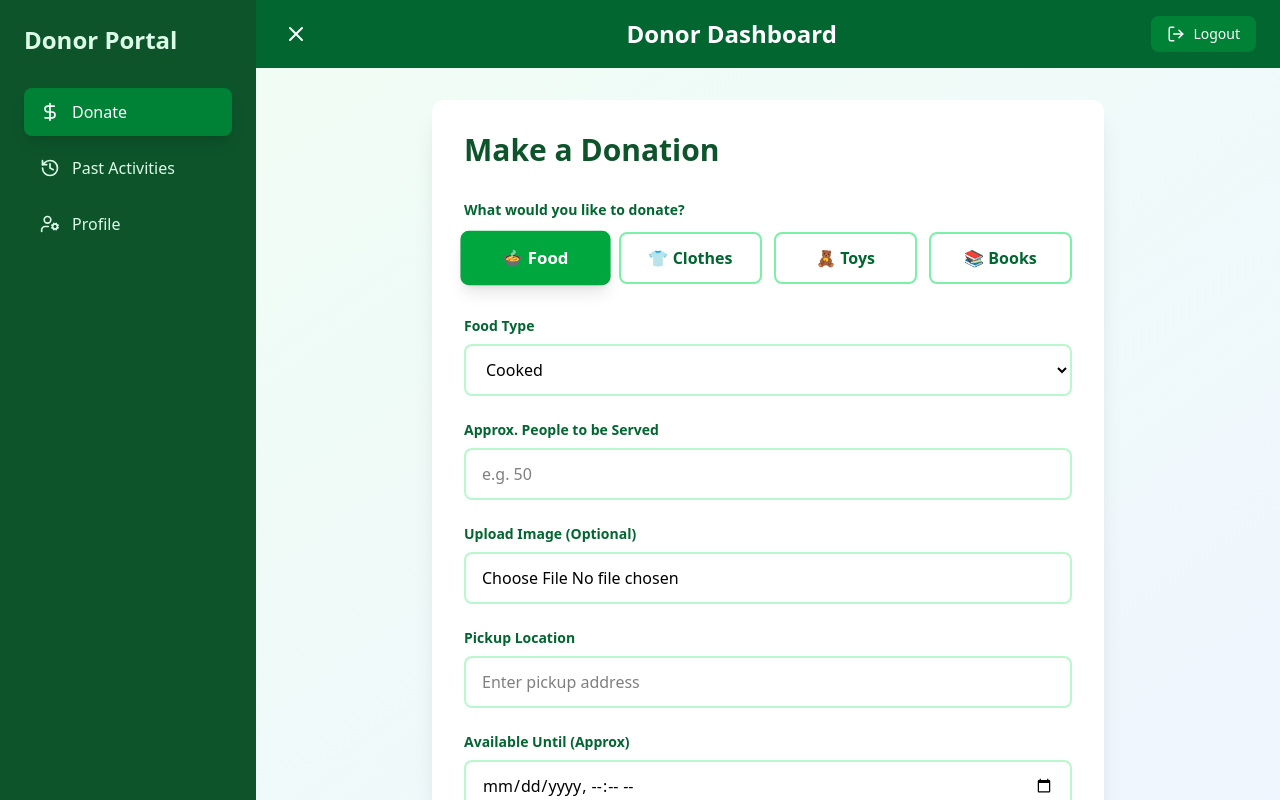
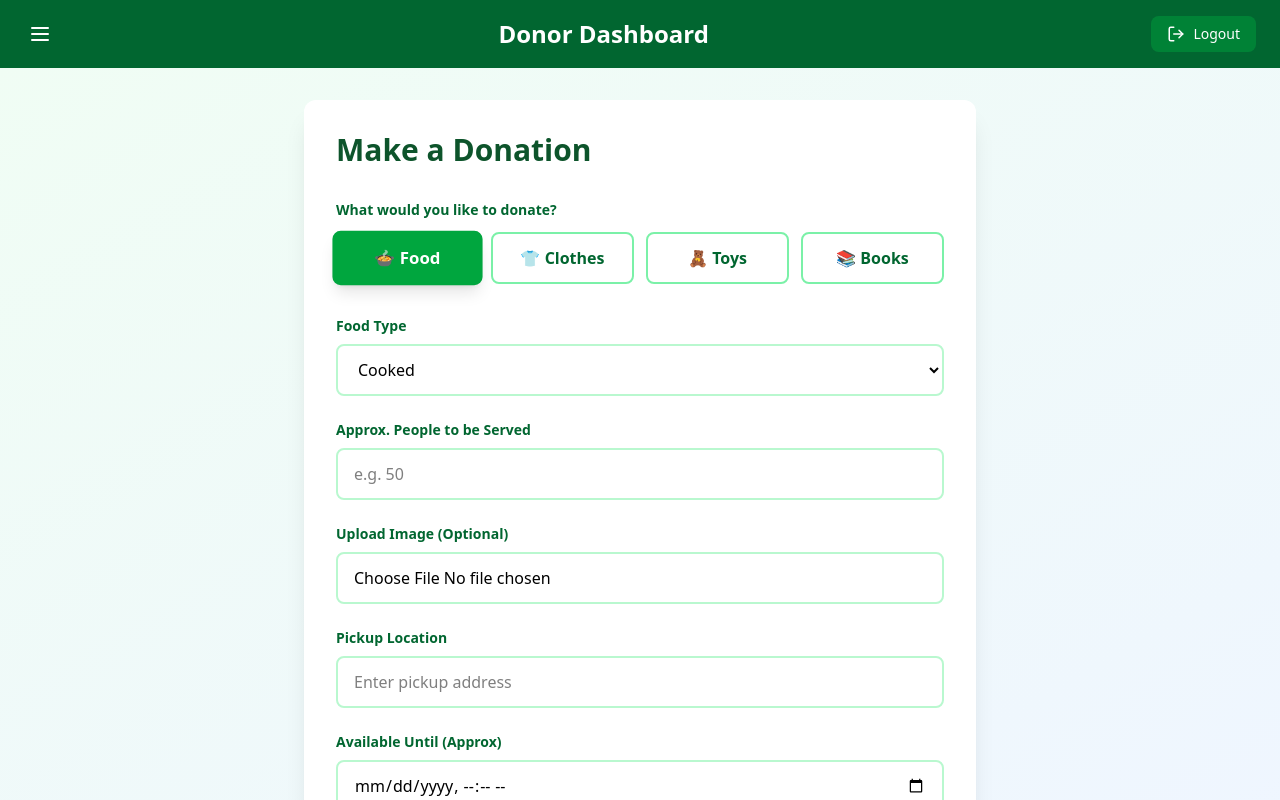
Before and after one commit to Satyamgupta002/FoodGift, a React (Vite) app in the folder frontend/: page /donorDashboard in a window 1280 px wide. Built offline with nearby package versions, Linux system fonts and the light colour scheme.

Commit message:
donor page sidebar fixed.

```diff
--- a/frontend/src/pages/DonorPage/AllShow.jsx
+++ b/frontend/src/pages/DonorPage/AllShow.jsx
@@ -6,7 +6,7 @@ import PastActivities from './PastActivities';
 import Profile from './Profile';
 import { useNavigate } from 'react-router-dom';
 function AllShow() {
-  const [isOpen, setIsOpen] = useState(true);
+  const [isOpen, setIsOpen] = useState(false);
   const [activeTab, setActiveTab] = useState('donate');
   const navigate=useNavigate();
   const toggleSidebar = () => setIsOpen(!isOpen);
--- a/frontend/src/pages/DonorPage/Sidebar.jsx
+++ b/frontend/src/pages/DonorPage/Sidebar.jsx
@@ -3,8 +3,8 @@ import React from 'react';
 const Sidebar = ({ isOpen, menuItems, activeTab, setActiveTab }) => {
   return (
     <aside
-      className={`bg-green-900 text-white transition-all duration-300 flex-shrink-0 overflow-y-auto ${
-        isOpen ? 'w-64' : 'w-20'
+      className={`bg-green-900 text-white transition-all duration-300 flex-shrink-0 overflow-hidden ${
+        isOpen ? 'w-64' : 'w-0'
       }`}
     >
       <div className="p-6">
```
